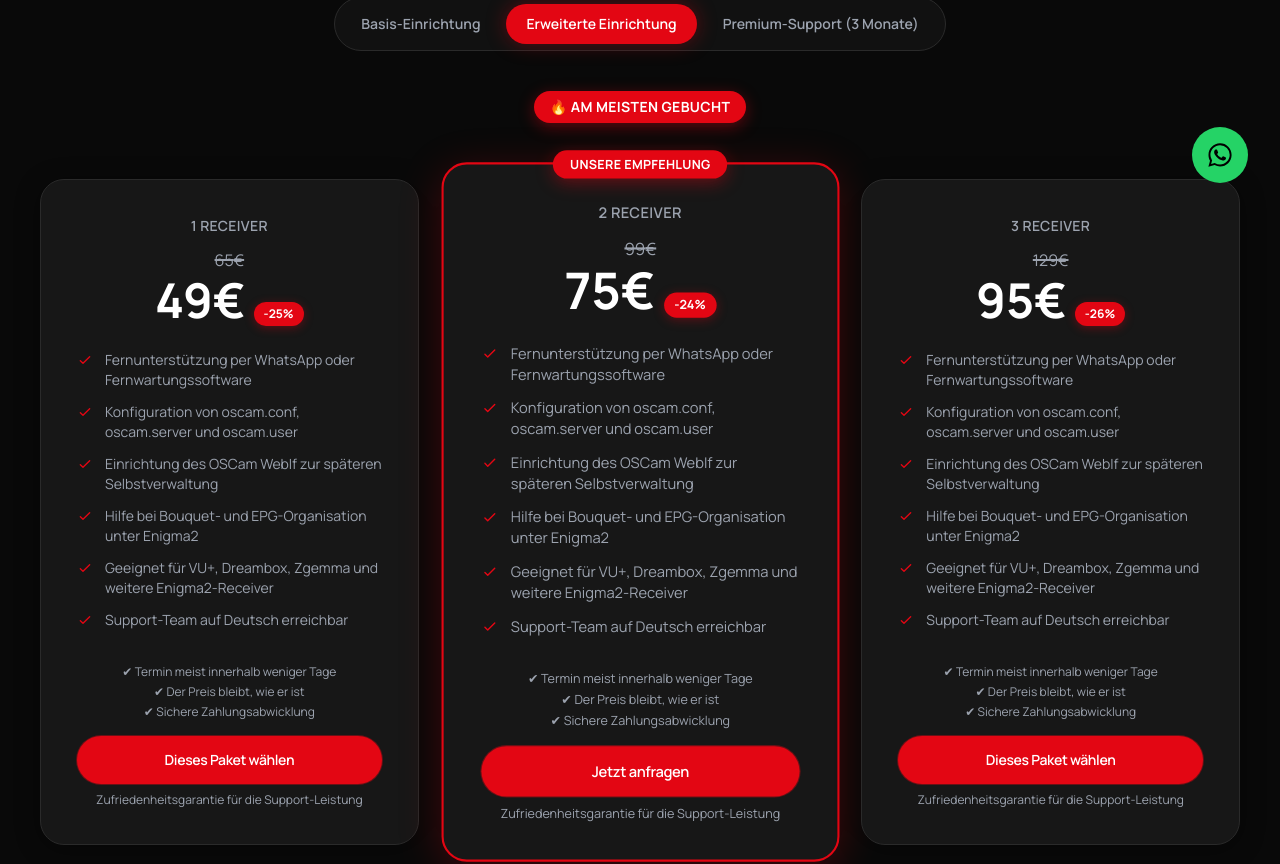
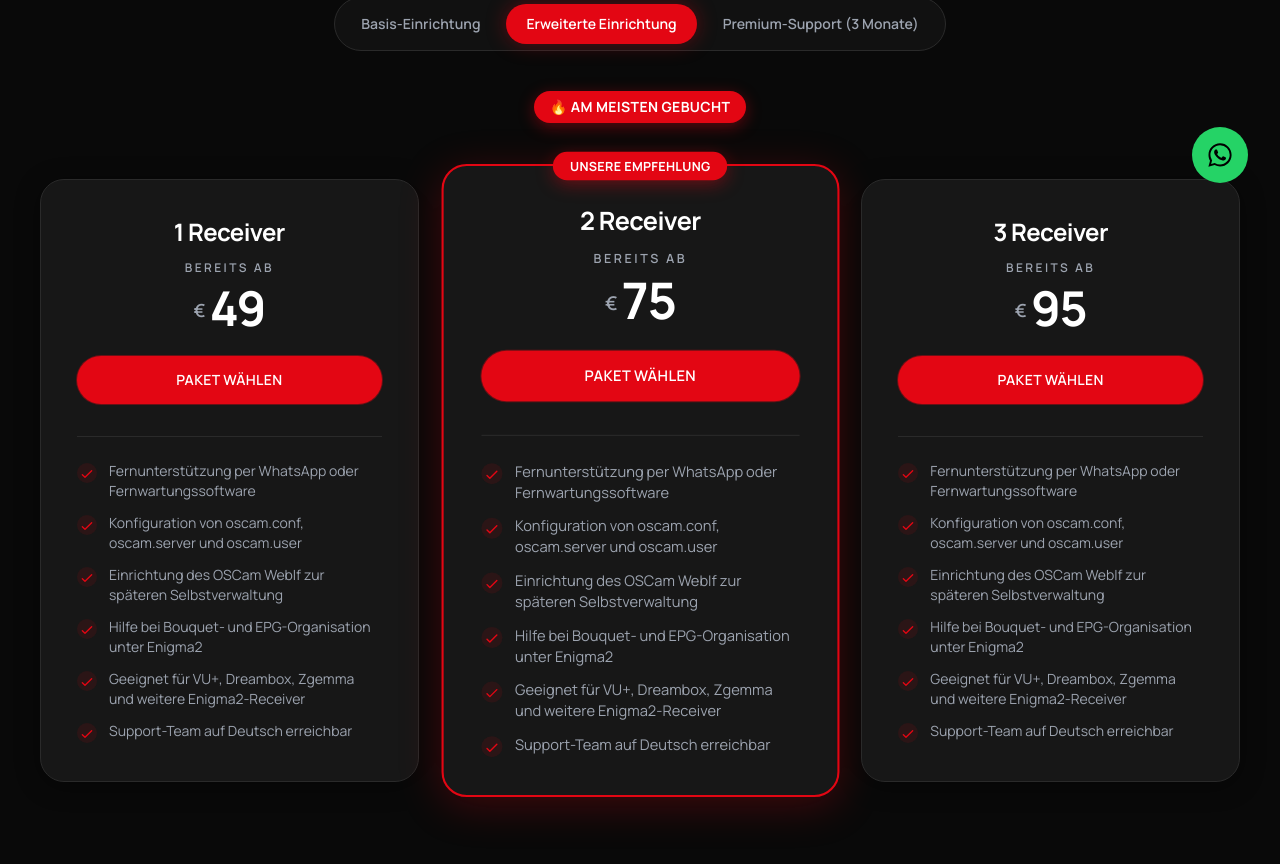
Before and after one commit to zakariyaa98/oscam-icam, a Next.js app: page /oscam-service in a window 1280 px wide. Shown: the part 585-1449 px from the top of the page. Built offline with nearby package versions, Linux system fonts and the light colour scheme.

Commit message:
Change OSCam button to Testline

```diff
--- a/components/plans/PricingCard.tsx
+++ b/components/plans/PricingCard.tsx
@@ -1,6 +1,6 @@
 import { Button } from "@/components/ui/Button";
 import { CheckIcon } from "@/components/ui/CheckIcon";
-import { discountPercent, pricingFeatures, type DeviceTier, type PricingDuration } from "@/lib/plans";
+import { pricingFeatures, type DeviceTier, type PricingDuration } from "@/lib/plans";
 
 type PricingCardProps = {
   tier: DeviceTier;
@@ -8,64 +8,52 @@
   recommended?: boolean;
 };
 
+// Same card design as the home page pricing section (FeaturedPlanCard), driven
+// by the existing /oscam-service data (pricingDurations tiers + pricingFeatures).
 export function PricingCard({ tier, duration, recommended }: PricingCardProps) {
-  const discount = discountPercent(tier.originalPrice, tier.price);
   const highlight = Boolean(duration.featured && recommended);
 
   return (
     <div
-      className={`relative flex h-full flex-col gap-6 rounded-3xl border bg-background-elevated p-8 shadow-[0_4px_24px_rgba(0,0,0,0.4)] transition-all duration-300 hover:-translate-y-1.5 hover:shadow-[0_12px_40px_rgba(0,0,0,0.5)] sm:p-9 ${
-        // The recommended/popular plan gets a strong red highlight; every other
-        // card stays neutral gray until hovered, so red reads as an accent.
+      className={`relative flex h-full flex-col rounded-3xl border bg-background-elevated p-8 text-center shadow-[0_4px_24px_rgba(0,0,0,0.4)] transition-all duration-300 hover:-translate-y-1.5 hover:shadow-[0_12px_40px_rgba(0,0,0,0.5)] sm:p-9 ${
         highlight
           ? "border-2 border-aqua shadow-[0_8px_40px_rgba(227,6,19,0.25)] lg:scale-105"
-          : recommended
-            ? "border-aqua hover:border-aqua"
-            : "border-border hover:border-aqua/50"
+          : "border-border hover:border-aqua/50"
       }`}
     >
       {recommended ? (
-        <span className="absolute left-1/2 top-0 z-10 w-max max-w-[88%] -translate-x-1/2 -translate-y-1/2 whitespace-nowrap rounded-full bg-aqua px-3.5 py-1.5 text-center text-[10px] font-bold uppercase leading-tight tracking-wide text-white shadow-[0_4px_16px_rgba(227,6,19,0.4)] sm:px-4 sm:text-xs">
+        <span className="absolute left-1/2 top-0 z-10 w-max max-w-[88%] -translate-x-1/2 -translate-y-1/2 whitespace-normal text-balance rounded-full bg-aqua px-3.5 py-1.5 text-center text-[10px] font-bold uppercase leading-tight tracking-wide text-white shadow-[0_4px_16px_rgba(227,6,19,0.4)] sm:px-4 sm:text-xs">
           Unsere Empfehlung
         </span>
       ) : null}
 
-      <div className="flex flex-col items-center gap-2 text-center">
-        <h3 className="text-sm font-semibold uppercase tracking-wide text-muted">{tier.label}</h3>
-        <div className="mt-1 flex flex-col items-center gap-1">
-          <span className="text-base text-muted line-through decoration-2">{tier.originalPrice}€</span>
-          <div className="flex items-baseline gap-2">
-            <span className="text-5xl font-bold text-foreground">{tier.price}€</span>
-            <span className="rounded-full bg-aqua px-2.5 py-1 text-xs font-bold text-white shadow-[0_2px_10px_rgba(227,6,19,0.35)]">
-              -{discount}%
-            </span>
-          </div>
-        </div>
-      </div>
+      <h3 className="text-xl font-bold tracking-tight text-foreground sm:text-2xl">{tier.label}</h3>
+      <p className="mt-3 text-xs font-semibold uppercase tracking-[0.2em] text-muted">bereits ab</p>
 
-      <ul className="flex flex-col gap-3">
+      <p className="mt-2 flex items-end justify-center gap-1 text-foreground">
+        <span className="mb-2 text-lg font-semibold text-muted">€</span>
+        <span className="text-5xl font-bold leading-none tracking-tight">{tier.price}</span>
+      </p>
+
+      <Button
+        href={tier.whatsappLink}
+        external
+        variant="primary"
+        className="mt-6 w-full uppercase tracking-wide"
+      >
+        Paket wählen
+      </Button>
+
+      <ul className="mt-8 flex flex-col gap-3 border-t border-border pt-6 text-left">
         {pricingFeatures.map((feature) => (
           <li key={feature} className="flex items-start gap-3 text-sm text-muted">
-            <CheckIcon className="text-aqua" />
+            <span className="mt-0.5 flex h-5 w-5 shrink-0 items-center justify-center rounded-full bg-aqua/10 text-aqua">
+              <CheckIcon className="mt-0 h-3 w-3" />
+            </span>
             <span>{feature}</span>
           </li>
         ))}
       </ul>
-
-      <div className="mt-auto flex flex-col items-center gap-4 pt-2">
-        <ul className="flex flex-col items-center gap-1 text-xs text-muted">
-          <li>✔ Termin meist innerhalb weniger Tage</li>
-          <li>✔ Der Preis bleibt, wie er ist</li>
-          <li>✔ Sichere Zahlungsabwicklung</li>
-        </ul>
-
-        <div className="flex w-full flex-col items-center gap-2">
-          <Button href={tier.whatsappLink} external variant="primary" className="w-full">
-            {recommended ? "Jetzt anfragen" : "Dieses Paket wählen"}
-          </Button>
-          <p className="text-xs text-muted">Zufriedenheitsgarantie für die Support-Leistung</p>
-        </div>
-      </div>
     </div>
   );
 }
--- a/components/sections/Hero.tsx
+++ b/components/sections/Hero.tsx
@@ -2,6 +2,7 @@
 import { Container } from "@/components/ui/Container";
 import { Button } from "@/components/ui/Button";
 import { HeroBackground } from "@/components/home/HeroBackground";
+import { WHATSAPP_DEFAULT_LINK } from "@/lib/whatsapp";
 
 const quickFacts = ["Open Source", "Enigma2", "VU+ · Dreambox · Zgemma"];
 
@@ -27,8 +28,8 @@
           </p>
 
           <div className="animate-fade-up-delay-3 flex flex-col gap-4 pt-2 sm:flex-row">
-            <Button href="/oscam-installieren" variant="primary" className="px-8 py-4 text-base">
-              OSCam installieren
+            <Button href={WHATSAPP_DEFAULT_LINK} external variant="primary" className="px-8 py-4 text-base">
+              Testline
             </Button>
             <Button href="/oscam" variant="outline" className="px-8 py-4 text-base">
               OSCam &amp; iCam verstehen
```
